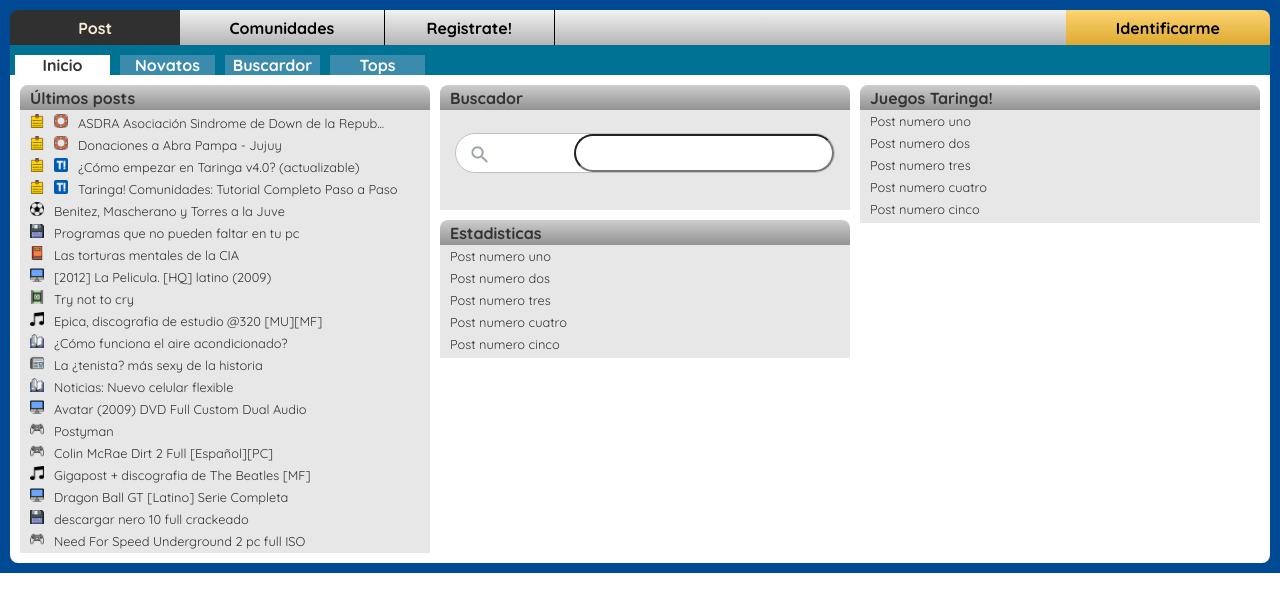
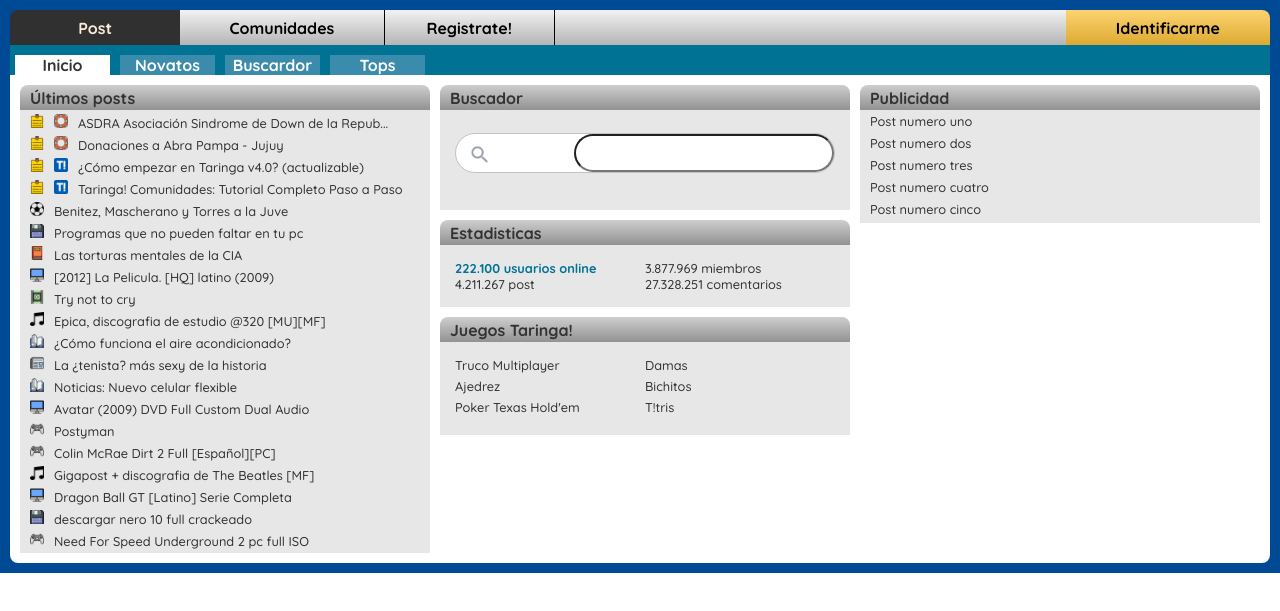
Before and after one commit to ivan2600/-taringa_v4, a plain HTML site: page index.html in a window 1280 px wide. Shown: the part 73-684 px from the top of the page. Drawn offline with Linux system fonts and the light colour scheme.

Commit message:
games section

```diff
--- a/index.html
+++ b/index.html
@@ -122,31 +122,35 @@
         </div>
         <div id="estadisticas-section-title" class="section-title">Estadisticas</div>
         <div id="estadisticas-section-body" class="section-body">
-          <ul>
-            <li>
-              <a href="">Post numero uno</a>
-            </li>
-            <li>
-              <a href="">Post numero dos</a>
-            </li>
-            <li>
-              <a href="">Post numero tres</a>
-            </li>
-            <li>
-              <a href="">Post numero cuatro</a>
-            </li>
-            <li>
-              <a href="">Post numero cinco</a>
-            </li>
-          </ul>
+          <div>
+            <p id="usuarios-online">222.100 usuarios online</p>
+            <p>4.211.267 post</p>
+          </div>
+          <div>
+            <p>3.877.969 miembros</p>
+            <p>27.328.251 comentarios</p>
+          </div>
+        </div>
+        <div id="juegos-section-title" class="section-title">Juegos Taringa!</div>
+        <div id="juegos-section-body" class="section-body">
+          <div>
+            <p>Truco Multiplayer</p>
+            <p>Ajedrez</p>
+            <p>Poker Texas Hold'em</p>
+          </div>
+          <div>
+            <p>Damas</p>
+            <p>Bichitos</p>
+            <p>T!tris</p>
+          </div>
         </div>
       </section>
       <!-- <section id="estadisticas-section" class="section">
 
       </section> -->
-      <section id="juegos-section" class="section">
-        <div id="juegos-section-title" class="section-title">Juegos Taringa!</div>
-        <div id="juegos-section-body" class="section-body">
+      <section id="publicidad-section" class="section">
+        <div id="publicidad-section-title" class="section-title">Publicidad</div>
+        <div id="publicidad-section-body" class="section-body">
           <ul>
             <li>
               <a href="">Post numero uno</a>
--- a/style.css
+++ b/style.css
@@ -194,6 +194,7 @@ nav div a {
   font-size: 0.8em;
   padding-top: 3px;
   padding-right: 10px;
+  font-weight: 500;
 }
 
 .section-body ul li {
@@ -241,7 +242,6 @@ nav div a {
   background-color: #FFFFFF;
   margin-left: 15px;
   margin-right: 5px;
-  padding-bottom: ;
 }
 .search input {
   width: 260px;
@@ -250,6 +250,35 @@ nav div a {
 .lupa {
   height: 30px;
   margin: 5px 8px;
+}
+
+#estadisticas-section-body {
+  display: grid;
+  grid-template-columns: 1fr 1fr;
+  color: #333;
+  padding: 15px;
+  margin-bottom: 10px;
+}
+
+#usuarios-online {
+  color: #007294;
+  font-weight: 700;
+}
+
+#juegos-section-body {
+  display: grid;
+  grid-template-columns: 1fr 1fr;
+  color: #333;
+  padding: 15px;
+  padding-top: 10px;
+}
+
+#juegos-section-body p {
+  margin: 5px 0;
+}
+
+#publicidad-section {
+  margin-right: 10px;
 }
 
 @media (max-width: 600px) {
```
